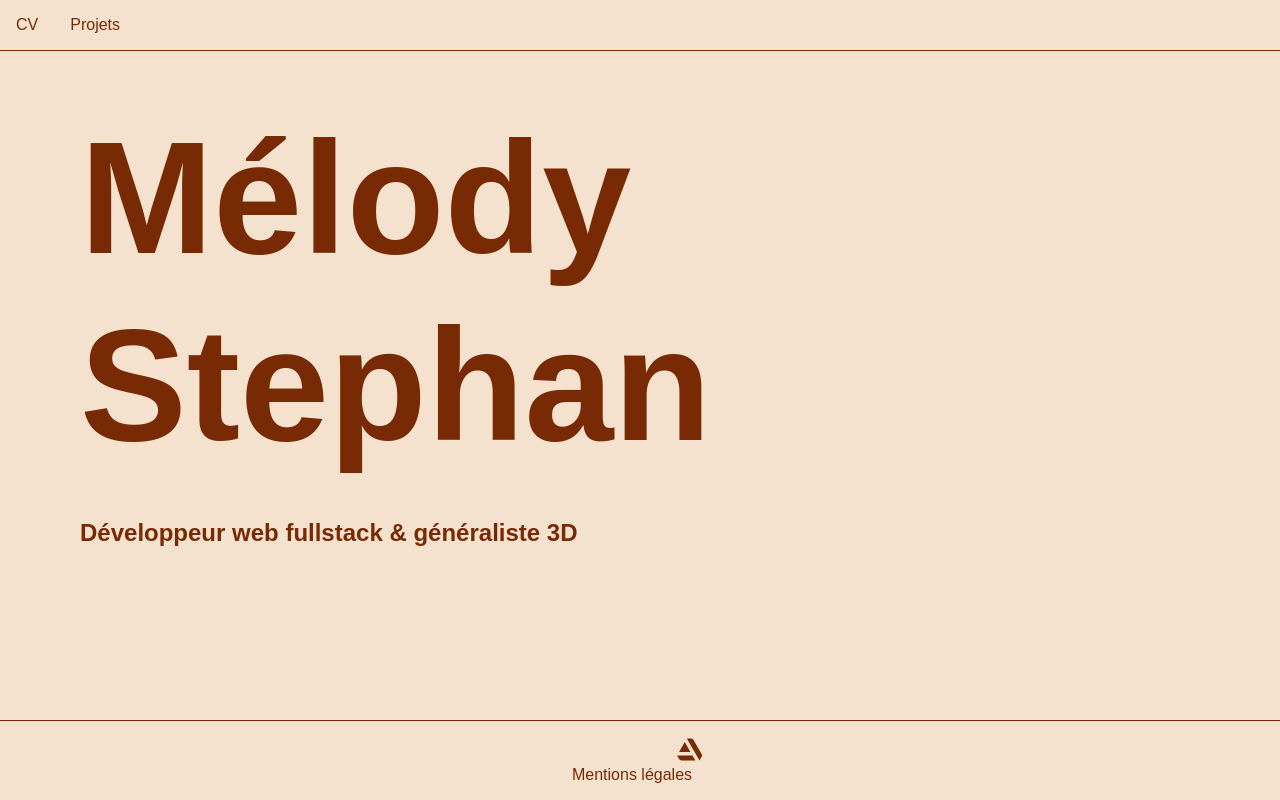
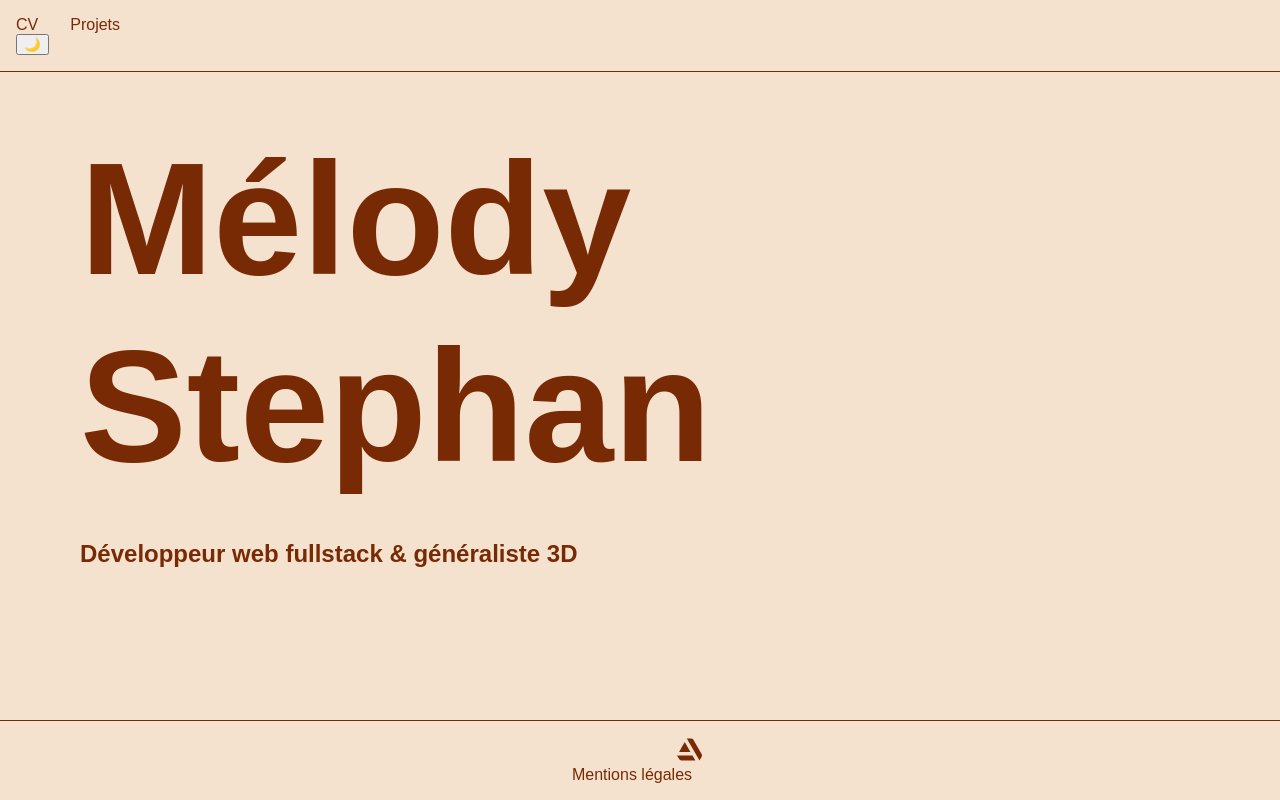
Before and after one commit to melody-ste/Porfolio, a React (Vite) app: page / in a window 1280 px wide. Built offline with nearby package versions, Linux system fonts and the light colour scheme; some icons are missing; a web font is replaced by a local one.

Commit message:
adding contexts folder with the themecontext and dark mode in place

```diff
--- a/src/App.css
+++ b/src/App.css
@@ -30,7 +30,7 @@ nav ul {
 /*           FOOTER           */
 /*============================*/
 
-main {
+.app main {
   flex: 1;
 }
 
--- a/src/App.jsx
+++ b/src/App.jsx
@@ -1,6 +1,7 @@
 import { useState } from 'react'
 import './App.css'
 import { BrowserRouter, Routes, Route } from 'react-router-dom';
+import ThemeContext from "./contexts/ThemeContext";
 import Home from './pages/Home';
 import Resume from './pages/Resume';
 import Projects from './pages/Projects';
@@ -9,7 +10,16 @@ import Navbar from './components/Navbar';
 import Footer from './components/Footer';
 
 const App = () => {
+
+  const [theme, setTheme] = useState("light");
+
+  const toggleTheme = () => {
+    setTheme(theme === "light" ? "dark" : "light");
+  };
+
   return (
+    <ThemeContext.Provider value={{ theme, toggleTheme }}>
+      <div className={`app ${theme}`}>
         <BrowserRouter>
           <Navbar />
           <main>
@@ -22,7 +32,9 @@ const App = () => {
           </main>
           <Footer />
         </BrowserRouter>
+      </div>
+    </ThemeContext.Provider>
   );
-}
+};
 
 export default App
--- a/src/components/Navbar.jsx
+++ b/src/components/Navbar.jsx
@@ -1,8 +1,13 @@
 import { Link } from "react-router-dom";
+import React, { useContext } from "react";
+import ThemeContext from "../contexts/ThemeContext";
 
 const Navbar = () => {
+
+  const { theme, toggleTheme } = useContext(ThemeContext);
+
   return (
-    <nav>
+    <nav className={`navbar ${theme}`}>
       <ul>
         <li>
           <Link to="/resume">CV</Link>
@@ -11,7 +16,12 @@ const Navbar = () => {
           <Link to="/projects">Projets</Link>
         </li>
       </ul>
+
+      <button onClick={toggleTheme} className="theme-toggle-btn">
+        {theme === "light" ? "🌙" : "☀️"}
+      </button>
     </nav>
+
   );
 };
 
--- /dev/null
+++ b/src/contexts/ThemeContext.js
@@ -0,0 +1,8 @@
+import { createContext } from "react";
+
+const ThemeContext = createContext({
+  theme: "light",
+  toggleTheme: () => {},
+});
+
+export default ThemeContext;
--- a/src/index.css
+++ b/src/index.css
@@ -5,6 +5,17 @@
   --color-text: #782a04;
 
   --font-primary: 'Satoshi', sans-serif;
+
+
+}
+
+/*           MODE SOMBRE           */
+
+.app.dark {
+  --color-primary: #782a04;
+  --color-secondary: #e5a657;
+  --color-background: #181717;
+  --color-text: #f5e2ce;
 }
 
 html, body {
@@ -12,10 +23,12 @@ html, body {
   margin: 0;
 }
 
-#root {
+.app {
   display: flex;
   flex-direction: column;
-  min-height: 100%;
+  min-height: 100vh;
+  background-color: var(--color-background);
+  color: var(--color-text);
 }
 
 body {
```
Lines whose indentation alone changed are shown as unchanged.
